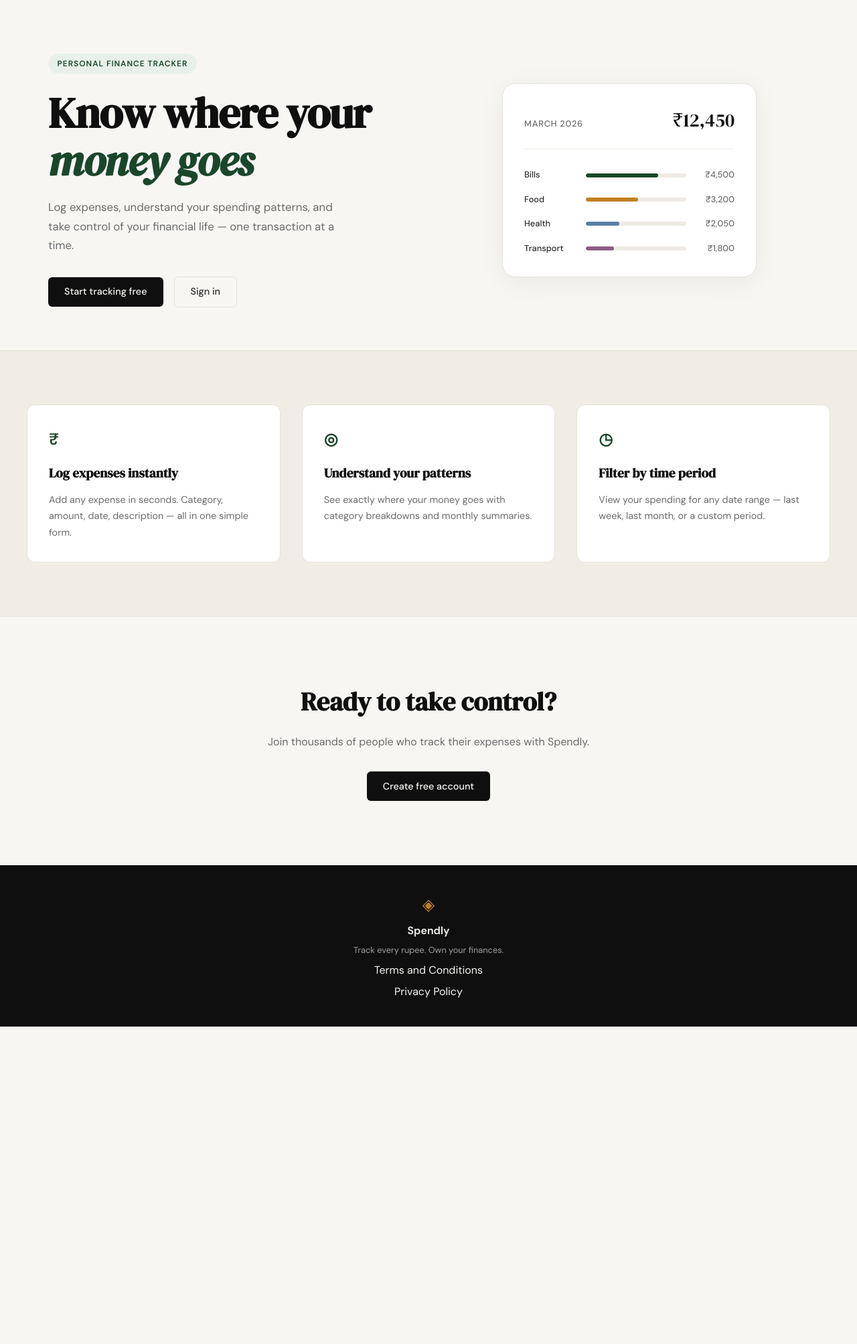
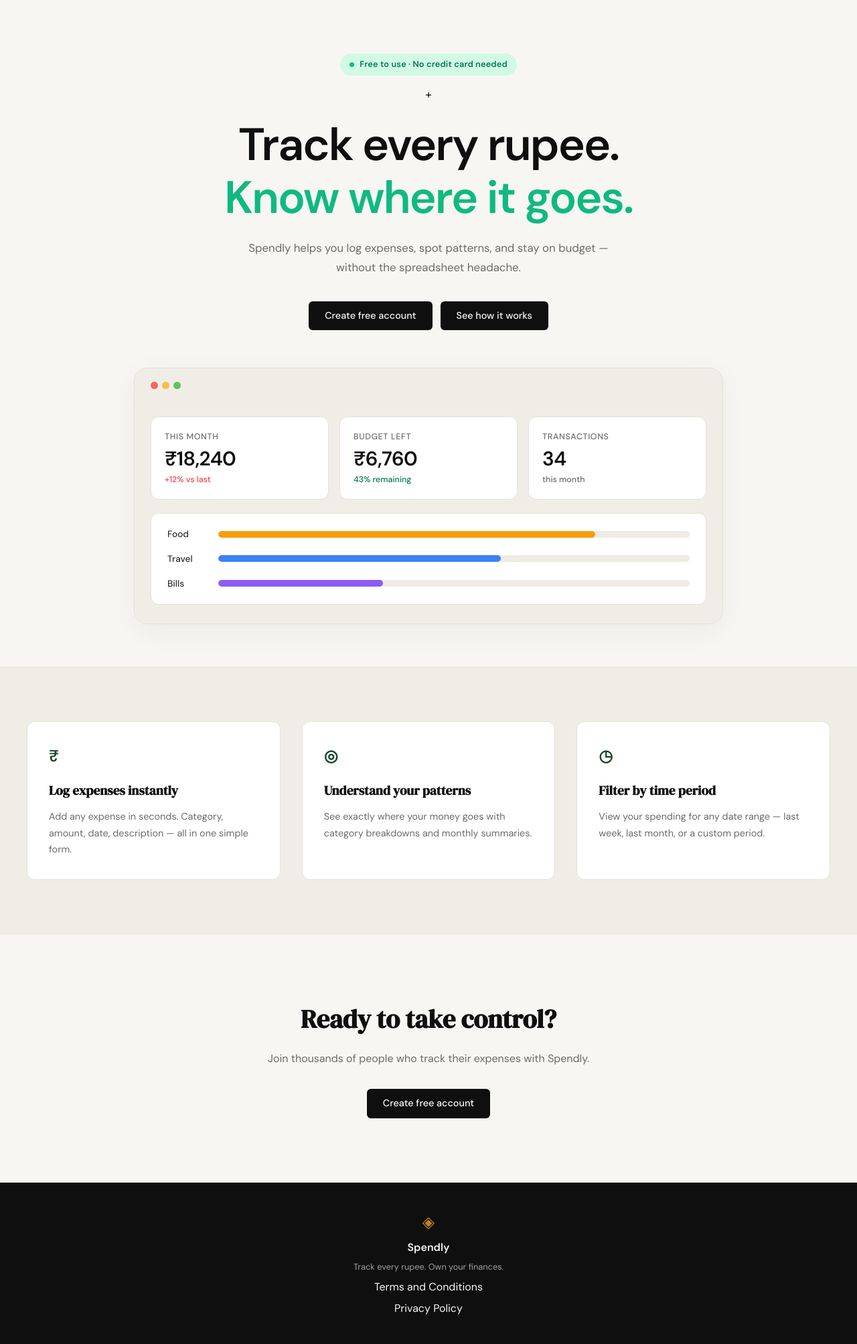
Before and after one commit to Babu-Karumanchi/expenseTracker, a Flask app: page / in a window 1280 px wide. Shown: the part 61-2068 px from the top of the page at 67% size. Before the commit the page ends 1594 px from the top, so only its background shows below. Run offline with Flask 3, Linux system fonts and the light colour scheme.

Commit message:
landing: redesign hero section to match mockup

```diff
--- a/static/css/style.css
+++ b/static/css/style.css
@@ -123,138 +123,208 @@ a { color: inherit; text-decoration: none; }
 /* Hero                                                                */
 /* ------------------------------------------------------------------ */
 
+:root {
+    --teal: #10b981;
+    --teal-dark: #047857;
+    --teal-light: #d1fae5;
+    --orange: #f59e0b;
+    --blue: #3b82f6;
+    --purple: #8b5cf6;
+    --red: #ef4444;
+}
+
 .hero {
     padding: 5rem 2rem 4rem;
-    display: grid;
-    grid-template-columns: 1fr 1fr;
-    gap: 4rem;
-    align-items: center;
     max-width: var(--max-width);
     margin: 0 auto;
 }
 
+.hero-inner {
+    max-width: 880px;
+    margin: 0 auto;
+    text-align: center;
+}
+
 .hero-badge {
-    display: inline-block;
-    background: var(--accent-light);
-    color: var(--accent);
-    font-size: 0.75rem;
+    display: inline-flex;
+    align-items: center;
+    gap: 0.5rem;
+    background: var(--teal-light);
+    color: var(--teal-dark);
+    font-family: var(--font-body);
+    font-size: 0.8rem;
     font-weight: 600;
-    letter-spacing: 0.08em;
-    text-transform: uppercase;
-    padding: 0.35rem 0.85rem;
+    letter-spacing: 0.01em;
+    padding: 0.4rem 0.9rem;
     border-radius: 999px;
+    margin-bottom: 1.25rem;
+}
+
+.hero-badge-dot {
+    width: 7px;
+    height: 7px;
+    background: var(--teal);
+    border-radius: 50%;
+    flex-shrink: 0;
+}
+
+.hero-crosshair {
+    font-size: 1.1rem;
+    color: var(--ink);
+    line-height: 1;
+    margin-bottom: 1.75rem;
+    font-weight: 400;
+    user-select: none;
+}
+
+.hero-title {
+    display: flex;
+    flex-direction: column;
+    align-items: center;
+    gap: 0.25rem;
+    font-family: var(--font-body);
+    font-weight: 700;
+    font-size: clamp(2.5rem, 5.5vw, 4.25rem);
+    line-height: 1.1;
+    letter-spacing: -0.03em;
     margin-bottom: 1.5rem;
 }
 
-.hero-title {
-    font-family: var(--font-display);
-    font-size: clamp(2.5rem, 5vw, 4rem);
-    line-height: 1.1;
-    letter-spacing: -0.02em;
-    color: var(--ink);
-    margin-bottom: 1.25rem;
-}
-
-.hero-title em {
-    font-style: italic;
-    color: var(--accent);
-}
+.hero-title-line { display: block; }
+.hero-title-dark { color: var(--ink); }
+.hero-title-accent { color: var(--teal); }
 
 .hero-subtitle {
     font-size: 1.05rem;
     color: var(--ink-muted);
     line-height: 1.7;
-    max-width: 460px;
-    margin-bottom: 2rem;
+    max-width: 560px;
+    margin: 0 auto 2.25rem;
 }
 
 .hero-actions {
     display: flex;
-    gap: 1rem;
+    gap: 0.75rem;
     align-items: center;
+    justify-content: center;
+    flex-wrap: wrap;
+    margin-bottom: 3.5rem;
 }
 
 /* ------------------------------------------------------------------ */
-/* Mock card (hero visual)                                             */
+/* Hero dashboard preview                                              */
 /* ------------------------------------------------------------------ */
 
-.hero-visual {
-    display: flex;
-    justify-content: center;
+.hero-preview {
+    background: var(--paper-warm);
+    border: 1px solid var(--border);
+    border-radius: var(--radius-lg);
+    padding: 1.25rem 1.5rem 1.75rem;
+    box-shadow: 0 10px 40px rgba(0, 0, 0, 0.05);
+    text-align: left;
 }
 
-.mock-card {
-    background: var(--paper-card);
-    border: 1px solid var(--border);
-    border-radius: var(--radius-lg);
-    padding: 2rem;
-    width: 100%;
-    max-width: 380px;
-    box-shadow: 0 8px 40px rgba(0,0,0,0.06);
-}
-
-.mock-card-header {
+.hero-preview-bar {
     display: flex;
-    justify-content: space-between;
-    align-items: baseline;
-    margin-bottom: 1.75rem;
-    padding-bottom: 1.25rem;
+    gap: 6px;
+    margin-bottom: 1.5rem;
+    padding-bottom: 1rem;
     border-bottom: 1px solid var(--border-soft);
 }
 
-.mock-label {
-    font-size: 0.8rem;
+.hero-dot {
+    width: 11px;
+    height: 11px;
+    border-radius: 50%;
+    display: inline-block;
+}
+
+.hero-dot-red    { background: #ed6a5e; }
+.hero-dot-yellow { background: #f4bf4f; }
+.hero-dot-green  { background: #61c554; }
+
+.hero-stats {
+    display: grid;
+    grid-template-columns: repeat(3, 1fr);
+    gap: 1rem;
+    margin-bottom: 1.25rem;
+}
+
+.hero-stat {
+    background: var(--paper-card);
+    border: 1px solid var(--border);
+    border-radius: var(--radius-md);
+    padding: 1.25rem 1.25rem 1.1rem;
+    display: flex;
+    flex-direction: column;
+    gap: 0.35rem;
+}
+
+.hero-stat-label {
+    font-size: 0.78rem;
     font-weight: 500;
     color: var(--ink-muted);
     text-transform: uppercase;
-    letter-spacing: 0.06em;
+    letter-spacing: 0.05em;
 }
 
-.mock-total {
-    font-family: var(--font-display);
-    font-size: 1.75rem;
+.hero-stat-value {
+    font-family: var(--font-body);
+    font-weight: 700;
+    font-size: 1.85rem;
     color: var(--ink);
+    letter-spacing: -0.02em;
+    line-height: 1.1;
 }
 
-.mock-bars { display: flex; flex-direction: column; gap: 1rem; }
-
-.mock-bar-row {
-    display: grid;
-    grid-template-columns: 80px 1fr 60px;
-    align-items: center;
-    gap: 0.75rem;
+.hero-stat-meta {
+    font-size: 0.78rem;
+    font-weight: 500;
+    color: var(--ink-muted);
 }
 
-.mock-cat {
-    font-size: 0.8rem;
+.hero-stat-meta-red   { color: var(--red); }
+.hero-stat-meta-green { color: var(--teal-dark); }
+
+.hero-chart {
+    background: var(--paper-card);
+    border: 1px solid var(--border);
+    border-radius: var(--radius-md);
+    padding: 1.25rem 1.5rem;
+    display: flex;
+    flex-direction: column;
+    gap: 0.95rem;
+}
+
+.hero-chart-row {
+    display: grid;
+    grid-template-columns: 60px 1fr;
+    align-items: center;
+    gap: 1rem;
+}
+
+.hero-chart-label {
+    font-size: 0.85rem;
     font-weight: 500;
     color: var(--ink-soft);
 }
 
-.mock-bar-track {
-    height: 6px;
+.hero-chart-track {
+    height: 10px;
     background: var(--border-soft);
     border-radius: 999px;
     overflow: hidden;
 }
 
-.mock-bar {
+.hero-chart-bar {
     height: 100%;
-    background: var(--accent);
     border-radius: 999px;
     transition: width 0.6s ease;
 }
 
-.mock-bar-2 { background: var(--accent-2); }
-.mock-bar-3 { background: #5b7fa6; }
-.mock-bar-4 { background: #8b5e83; }
-
-.mock-amt {
-    font-size: 0.8rem;
-    font-weight: 500;
-    color: var(--ink-muted);
-    text-align: right;
-}
+.hero-chart-bar-orange { background: var(--orange); }
+.hero-chart-bar-blue   { background: var(--blue); }
+.hero-chart-bar-purple { background: var(--purple); }
 
 /* ------------------------------------------------------------------ */
 /* Buttons                                                             */
@@ -513,13 +583,13 @@ a { color: inherit; text-decoration: none; }
 
 @media (max-width: 900px) {
     .hero {
-        grid-template-columns: 1fr;
-        text-align: center;
+        padding: 3.5rem 1.5rem 3rem;
     }
 
-    .hero-subtitle { max-width: 100%; }
-    .hero-actions { justify-content: center; }
-    .hero-visual { display: none; }
+    .hero-actions { flex-direction: column; }
+    .hero-actions .btn-primary { width: 100%; max-width: 320px; }
+
+    .hero-stats { grid-template-columns: 1fr; }
 
     .features-inner { grid-template-columns: 1fr; }
 }
--- a/templates/landing.html
+++ b/templates/landing.html
@@ -6,55 +6,67 @@
 
 <section class="hero">
     <div class="hero-inner">
-        <div class="hero-badge">Personal Finance Tracker</div>
+        <div class="hero-badge">
+            <span class="hero-badge-dot"></span>
+            Free to use &middot; No credit card needed
+        </div>
+        <div class="hero-crosshair" aria-hidden="true">+</div>
         <h1 class="hero-title">
-            Know where your<br>
-            <em>money goes</em>
+            <span class="hero-title-line hero-title-dark">Track every rupee.</span>
+            <span class="hero-title-line hero-title-accent">Know where it goes.</span>
         </h1>
         <p class="hero-subtitle">
-            Log expenses, understand your spending patterns,
-            and take control of your financial life —
-            one transaction at a time.
+            Spendly helps you log expenses, spot patterns, and stay on budget —
+            without the spreadsheet headache.
         </p>
         <div class="hero-actions">
-            <a href="{{ url_for('register') }}" class="btn-primary">Start tracking free</a>
-            <a href="{{ url_for('login') }}" class="btn-ghost">Sign in</a>
+            <a href="{{ url_for('register') }}" class="btn-primary">Create free account</a>
+            <a href="{{ url_for('login') }}" class="btn-primary">See how it works</a>
         </div>
-    </div>
-    <div class="hero-visual">
-        <div class="mock-card">
-            <div class="mock-card-header">
-                <span class="mock-label">March 2026</span>
-                <span class="mock-total">₹12,450</span>
+
+        <div class="hero-preview" aria-hidden="true">
+            <div class="hero-preview-bar">
+                <span class="hero-dot hero-dot-red"></span>
+                <span class="hero-dot hero-dot-yellow"></span>
+                <span class="hero-dot hero-dot-green"></span>
             </div>
-            <div class="mock-bars">
-                <div class="mock-bar-row">
-                    <span class="mock-cat">Bills</span>
-                    <div class="mock-bar-track">
-                        <div class="mock-bar" style="width: 72%"></div>
+
+            <div class="hero-stats">
+                <div class="hero-stat">
+                    <span class="hero-stat-label">This month</span>
+                    <span class="hero-stat-value">₹18,240</span>
+                    <span class="hero-stat-meta hero-stat-meta-red">+12% vs last</span>
+                </div>
+                <div class="hero-stat">
+                    <span class="hero-stat-label">Budget left</span>
+                    <span class="hero-stat-value">₹6,760</span>
+                    <span class="hero-stat-meta hero-stat-meta-green">43% remaining</span>
+                </div>
+                <div class="hero-stat">
+                    <span class="hero-stat-label">Transactions</span>
+                    <span class="hero-stat-value">34</span>
+                    <span class="hero-stat-meta">this month</span>
+                </div>
+            </div>
+
+            <div class="hero-chart">
+                <div class="hero-chart-row">
+                    <span class="hero-chart-label">Food</span>
+                    <div class="hero-chart-track">
+                        <div class="hero-chart-bar hero-chart-bar-orange" style="width: 80%"></div>
                     </div>
-                    <span class="mock-amt">₹4,500</span>
                 </div>
-                <div class="mock-bar-row">
-                    <span class="mock-cat">Food</span>
-                    <div class="mock-bar-track">
-                        <div class="mock-bar mock-bar-2" style="width: 52%"></div>
+                <div class="hero-chart-row">
+                    <span class="hero-chart-label">Travel</span>
+                    <div class="hero-chart-track">
+                        <div class="hero-chart-bar hero-chart-bar-blue" style="width: 60%"></div>
                     </div>
-                    <span class="mock-amt">₹3,200</span>
                 </div>
-                <div class="mock-bar-row">
-                    <span class="mock-cat">Health</span>
-                    <div class="mock-bar-track">
-                        <div class="mock-bar mock-bar-3" style="width: 33%"></div>
+                <div class="hero-chart-row">
+                    <span class="hero-chart-label">Bills</span>
+                    <div class="hero-chart-track">
+                        <div class="hero-chart-bar hero-chart-bar-purple" style="width: 35%"></div>
                     </div>
-                    <span class="mock-amt">₹2,050</span>
-                </div>
-                <div class="mock-bar-row">
-                    <span class="mock-cat">Transport</span>
-                    <div class="mock-bar-track">
-                        <div class="mock-bar mock-bar-4" style="width: 28%"></div>
-                    </div>
-                    <span class="mock-amt">₹1,800</span>
                 </div>
             </div>
         </div>
```
Also changed, not shown: file.txt (+41 -2 lines), requirements.txt (line endings or trailing spaces).
